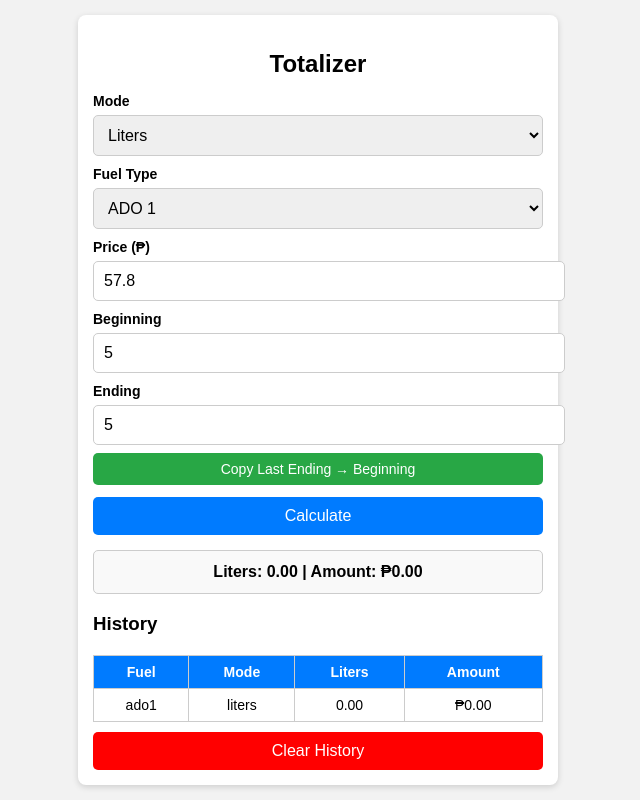
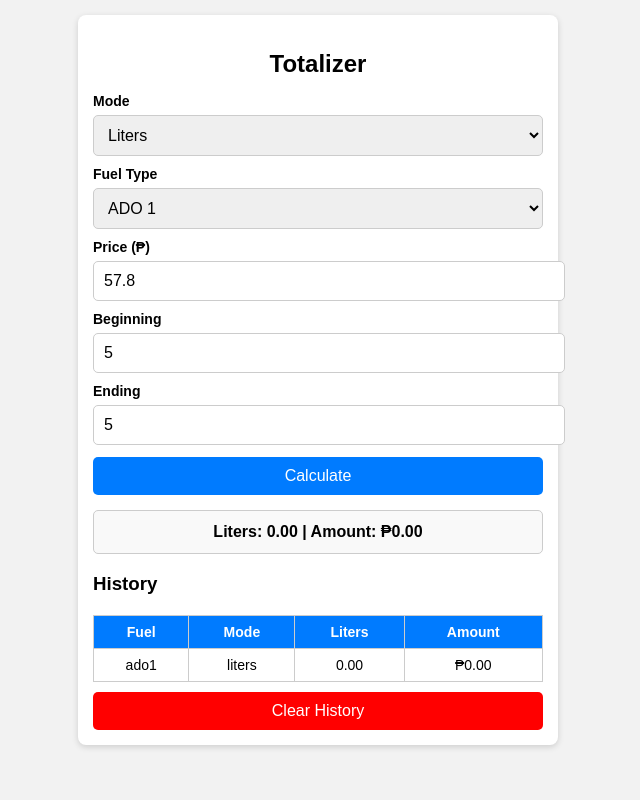
Before and after one commit to Supremecristian/Pmr, a plain HTML site: page index.html in a window 1280 px wide. Both pictures are taken after typing "5", "5" into the empty fields and a click on the button "Calculate". Shown: the whole page, without its empty margins (322-962 px from the left). Drawn offline with Linux system fonts and the light colour scheme.

Commit message:
Update index.html

```diff
--- a/index.html
+++ b/index.html
@@ -12,8 +12,6 @@
     input, select, button { width: 100%; padding: 10px; margin-top: 6px; border: 1px solid #ccc; border-radius: 5px; font-size: 16px; }
     button { background: #007bff; color: white; border: none; margin-top: 12px; }
     button:hover { background: #0056b3; cursor: pointer; }
-    .small-btn { background: #28a745; font-size: 14px; padding: 8px; margin-top: 8px; }
-    .small-btn:hover { background: #1e7e34; }
     .clear-btn { background: red; margin-top: 10px; }
     .result-box { margin-top: 15px; padding: 12px; background: #f9f9f9; border: 1px solid #ccc; border-radius: 5px; text-align: center; font-size: 16px; font-weight: bold; }
     table { width: 100%; border-collapse: collapse; margin-top: 20px; font-size: 14px; }
@@ -49,7 +47,6 @@
     <label for="end">Ending</label>
     <input type="number" id="end" step="0.01">
 
-    <button class="small-btn" onclick="copyLastEnding()">Copy Last Ending → Beginning</button>
     <button onclick="calculate()">Calculate</button>
 
     <div class="result-box" id="result">Result will appear here</div>
@@ -81,7 +78,7 @@
     }
 
     function round2(v) {
-      return Math.round(v * 100) / 100;
+      return Math.floor(v * 100) / 100; // always 2 decimals, truncate
     }
 
     function calculate() {
@@ -124,21 +121,9 @@
       data.inputs[fuel][mode] = { begin, end };
 
       // Save history
-      data.history.push({ fuel, mode, liters, amount, end });
+      data.history.push({ fuel, mode, liters, amount });
       saveData(data);
       loadUI();
-    }
-
-    function copyLastEnding() {
-      let mode = document.getElementById("mode").value;
-      let fuel = document.getElementById("fuel").value;
-      let data = loadData();
-
-      if (data.inputs[fuel] && data.inputs[fuel][mode]) {
-        document.getElementById("begin").value = data.inputs[fuel][mode].end;
-      } else {
-        alert("No previous ending found for this mode and fuel.");
-      }
     }
 
     function loadUI() {
@@ -173,10 +158,32 @@
       loadUI();
     }
 
-    window.onload = () => {
-      loadUI();
-    };
+    // Auto-save whenever user changes price, begin, or end
+    ["price","begin","end"].forEach(id => {
+      document.getElementById(id).addEventListener("input", () => {
+        let fuel = document.getElementById("fuel").value;
+        let mode = document.getElementById("mode").value;
+        let data = loadData();
 
+        let price = parseFloat(document.getElementById("price").value) || data.prices[fuel];
+        let begin = parseFloat(document.getElementById("begin").value) || "";
+        let end = parseFloat(document.getElementById("end").value) || "";
+
+        if (fuel === "ado1" || fuel === "ado2") {
+          data.prices.ado1 = price;
+          data.prices.ado2 = price;
+        } else {
+          data.prices[fuel] = price;
+        }
+
+        if (!data.inputs[fuel]) data.inputs[fuel] = {};
+        data.inputs[fuel][mode] = { begin, end };
+
+        saveData(data);
+      });
+    });
+
+    window.onload = () => { loadUI(); };
     document.getElementById("fuel").addEventListener("change", loadUI);
     document.getElementById("mode").addEventListener("change", loadUI);
   </script>
```
